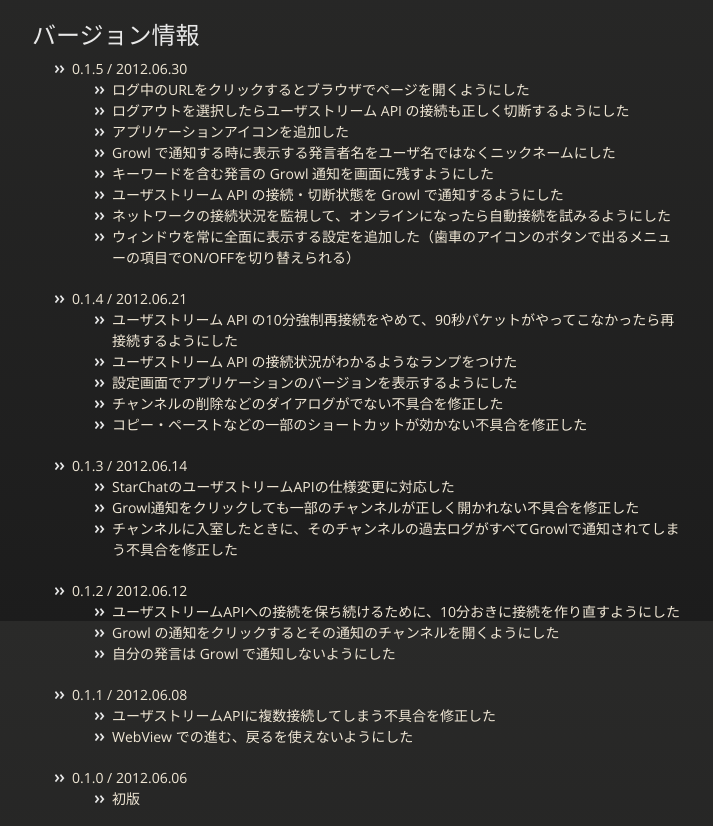
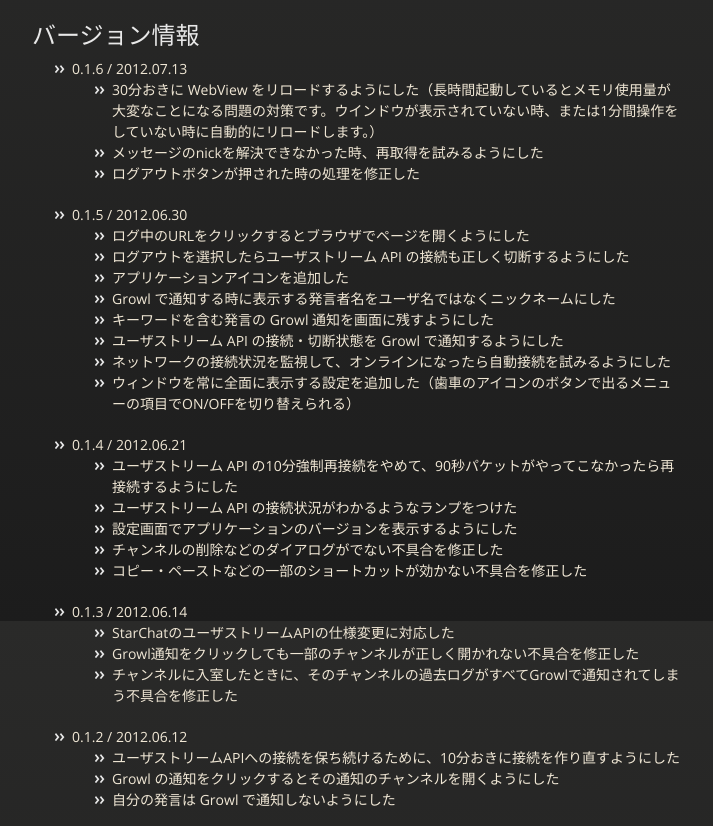
Before and after one commit to slightair/StarChatBrowser, a plain HTML site: page index.html in a window 1280 px wide. Shown: the part 979-1805 px from the top of the page, without its empty margins (283-996 px from the left). Drawn offline with nearby package versions, Linux system fonts and the light colour scheme.

Commit message:
バージョン 0.1.6 の情報を追加した

```diff
--- a/index.html
+++ b/index.html
@@ -52,6 +52,15 @@
 <h2>バージョン情報</h2>
 
 <ul>
+<li>0.1.6 / 2012.07.13
+
+<ul>
+<li>30分おきに WebView をリロードするようにした（長時間起動しているとメモリ使用量が大変なことになる問題の対策です。ウインドウが表示されていない時、または1分間操作をしていない時に自動的にリロードします。）</li>
+<li>メッセージのnickを解決できなかった時、再取得を試みるようにした</li>
+<li>ログアウトボタンが押された時の処理を修正した</li>
+</ul>
+</li>
+
 <li>0.1.5 / 2012.06.30
 
 <ul>
```
